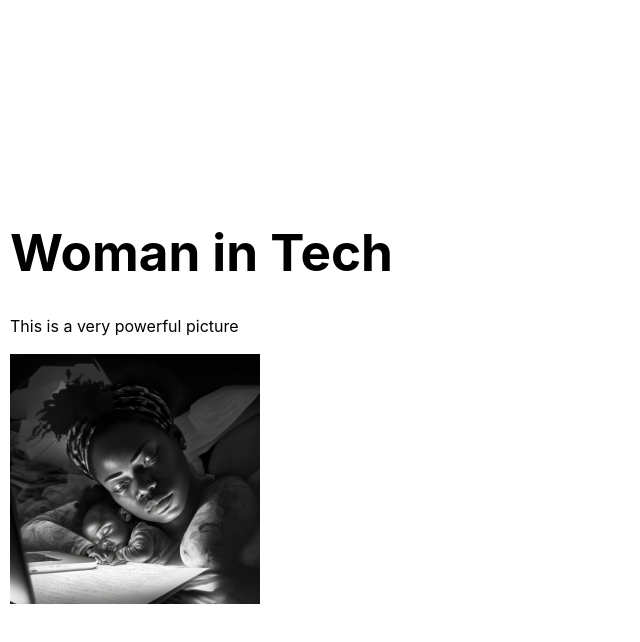
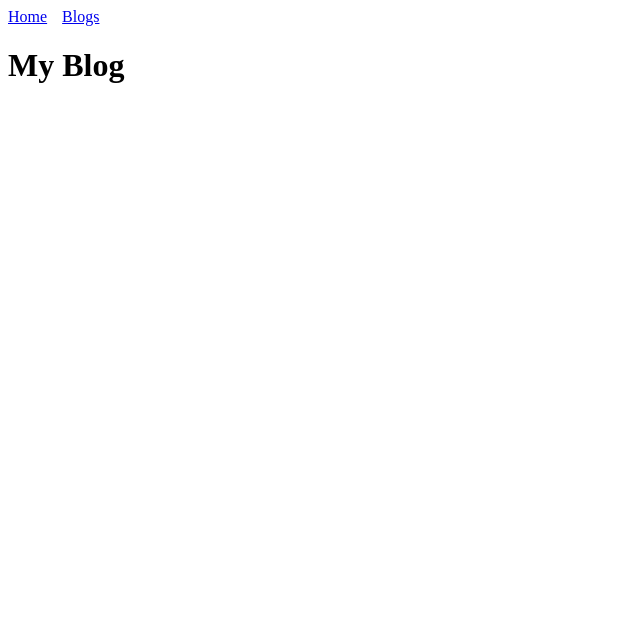
Before and after one commit to M9china/react_training, a React (Vite) app in the folder App1/: page / in a window 1280 px wide. Shown: the top 642 px of the page, without its empty margins (0-640 px from the left). Built offline with nearby package versions, Linux system fonts and the light colour scheme.

Commit message:
feature: added routing

```diff
--- a/App1/package.json
+++ b/App1/package.json
@@ -11,7 +11,8 @@
   },
   "dependencies": {
     "react": "^18.2.0",
-    "react-dom": "^18.2.0"
+    "react-dom": "^18.2.0",
+    "react-router-dom": "^6.11.0"
   },
   "devDependencies": {
     "@types/react": "^18.0.28",
--- a/App1/src/App.jsx
+++ /dev/null
@@ -1,11 +0,0 @@
-function App({Title, Description}) {
-  return (
-    <>
-      <h1 className="description">{Title}</h1>
-      <p className="description">{Description}</p>
-      <img src='../src/assets/pic.jpg' alt='pic' className="myPic"/>
-    </>
-  )
-}
-
-export default App
--- /dev/null
+++ b/App1/src/components/BlogComponent.jsx
@@ -0,0 +1,110 @@
+import { Link, Outlet, useParams } from "react-router-dom";
+export const blogPosts = [
+  {
+    id: 1,
+    title: "Welcome to My First Blog: A Journey of Self-Discovery",
+    description:
+      "In this blog, I'll be sharing my personal experiences and insights on life, love, and everything in between. Join me on this journey of self-discovery as we explore the depths of the human psyche and uncover the secrets to living a fulfilling life.",
+    date: "2020-01-01",
+    image: "https://picsum.photos/id/100/200/300",
+  },
+  {
+    id: 2,
+    title: "The Power of Positive Thinking: How to Transform Your Life",
+    description:
+      "In this post, I'll be discussing the power of positive thinking and how it can transform your life. From changing your mindset to practicing gratitude, I'll be sharing practical tips and techniques to help you cultivate a more positive outlook on life.",
+    date: "2020-01-01",
+    image: "https://picsum.photos/id/100/200/300",
+  },
+  {
+    id: 3,
+    title: "The Art of Mindfulness: Finding Peace in a Busy World",
+    description:
+      "In this post, I'll be exploring the art of mindfulness and how it can help you find peace in a busy world. From meditation to breathing exercises, I'll be sharing practical techniques to help you cultivate a more mindful and present way of living.",
+    date: "2020-01-01",
+    image: "https://picsum.photos/id/100/200/300",
+  },
+  {
+    id: 4,
+    title: "The Importance of Self-Care: How to Prioritize Your Well-Being",
+    description:
+      "In this post, I'll be discussing the importance of self-care and how to prioritize your well-being. From setting boundaries to practicing self-compassion, I'll be sharing practical tips and techniques to help you take care of yourself both physically and mentally.",
+    date: "2020-01-01",
+    image: "https://picsum.photos/id/100/200/300",
+  },
+  {
+    id: 5,
+    title: "The Power of Gratitude: How to Cultivate a Grateful Heart",
+    description:
+      "In this post, I'll be exploring the power of gratitude and how it can transform your life. From keeping a gratitude journal to practicing random acts of kindness, I'll be sharing practical tips and techniques to help you cultivate a more grateful heart.",
+    date: "2020-01-01",
+    image: "https://picsum.photos/id/100/200/300",
+  },
+  {
+    id: 6,
+    title: "The Art of Forgiveness: How to Let Go of Resentment and Anger",
+    description:
+      "In this post, I'll be discussing the art of forgiveness and how to let go of resentment and anger. From practicing empathy to reframing your perspective, I'll be sharing practical tips and techniques to help you cultivate a more forgiving and compassionate mindset.",
+    date: "2020-01-01",
+    image: "https://picsum.photos/id/100/200/300",
+  },
+  {
+    id: 7,
+    title:
+      "The Importance of Connection: How to Build Meaningful Relationships",
+    description:
+      "In this post, I'll be discussing the importance of connection and how to build meaningful relationships. From practicing active listening to expressing vulnerability, I'll be sharing practical tips and techniques to help you cultivate deeper and more fulfilling connections with others.",
+    date: "2020-01-01",
+    image: "https://picsum.photos/id/100/200/300",
+  },
+  {
+    id: 8,
+    title: "The Power of Intention: How to Manifest Your Dreams",
+    description:
+      "In this post, I'll be exploring the power of intention and how to manifest your dreams. From setting clear goals to visualizing your desired outcome, I'll be sharing practical tips and techniques to help you harness the power of your thoughts and beliefs.",
+    date: "2020-01-01",
+    image: "https://picsum.photos/id/100/200/300",
+  },
+  {
+    id: 9,
+    title: "The Art of Letting Go: How to Release Attachments and Find Freedom",
+    description:
+      "In this post, I'll be discussing the art of letting go and how to release attachments and find freedom. From practicing acceptance to embracing impermanence, I'll be sharing practical tips and techniques to help you cultivate a more peaceful and liberated way of living.",
+    date: "2020-01-01",
+    image: "https://picsum.photos/id/100/200/300",
+  },
+  {
+    id: 10,
+    title: "The Importance of Self-Reflection: How to Grow and Evolve",
+    description:
+      "In this post, I'll be discussing the importance of self-reflection and how to grow and evolve. From journaling to seeking feedback, I'll be sharing practical tips and techniques to help you cultivate a more introspective and self-aware way",
+  },
+];
+
+export const DisplayBlog = ({ id, title, description, date, image }) => {
+  return (
+    <Link to={`/blogs/${id}`} className="cover">
+      <img src={image} alt={title} />
+      <h1>{title}</h1>
+      <p>{description}</p>
+      <p>{date}</p>
+    </Link>
+  );
+};
+
+export const BlogComponent = () => {
+  const { id } = useParams();
+  return (
+    <div className="blog-container">
+      {!id ? (
+        <>
+          <div className="blog-posts">
+            {blogPosts.map((blog) => DisplayBlog(blog))}
+          </div>
+        </>
+      ) : (
+        <Outlet />
+      )}
+    </div>
+  );
+};
--- /dev/null
+++ b/App1/src/components/BlogRouting.jsx
@@ -0,0 +1,19 @@
+import { MyComponent,BlogComponent,OneBlogComponent,NavigationComponent } from ".";
+import { Route, Routes } from "react-router-dom"
+export const BlogRouting = () => {
+    const data = {
+        title: " My Blog",
+        description: "My Blog Post",
+    }
+    return(
+        <>
+        <NavigationComponent/>
+        <Routes>
+         <Route path="/" element={<MyComponent title={data.title}/>} />
+         <Route path="/blogs" element={<BlogComponent/>} >
+            <Route path=":id" element={<OneBlogComponent/>}/>
+         </Route>
+        </Routes>
+       </>
+    )
+};
--- /dev/null
+++ b/App1/src/components/DataCollector.jsx
@@ -0,0 +1,14 @@
+export const DataCollector = () => {
+    return  <>
+    <form>
+        <input type="text"  id="name" name="name" />
+        <br/>
+        <input type="text" id="email" name="email" />
+        <br/>
+        <input type="text"id="phone"  name="phone" />
+        <br/>
+        <input type="text"id="address"  name="address" />
+    </form>
+
+    </>
+};
--- /dev/null
+++ b/App1/src/components/MyComponent.jsx
@@ -0,0 +1,8 @@
+  export const MyComponent = ({ title, description }) => {
+  return (
+    <div>
+      <h1>{title}</h1>
+      <p>{description}</p>
+    </div>
+  );
+};
--- /dev/null
+++ b/App1/src/components/NavigationComponent.jsx
@@ -0,0 +1,11 @@
+import {NavLink} from 'react-router-dom'
+export const NavigationComponent = () => {
+    return <>
+            <>
+        <nav>
+            <NavLink className={'navigation'}to='/'>Home</NavLink>
+            <NavLink className={'navigation'}to='/blogs'>Blogs</NavLink>
+        </nav>
+        </>
+    </>
+};
--- /dev/null
+++ b/App1/src/components/OneBlogComponent.jsx
@@ -0,0 +1,7 @@
+import {useParams} from "react-router-dom"
+export const OneBlogComponent = () => {
+    const {id} = useParams()
+    return <>
+    <h1>One {id} </h1>
+    </>
+};
--- /dev/null
+++ b/App1/src/components/index.js
@@ -0,0 +1,6 @@
+export * from "./BlogRouting"
+export * from "./MyComponent"
+export * from "./DataCollector"
+export * from "./BlogComponent"
+export * from "./OneBlogComponent"
+export *  from "./NavigationComponent"
--- a/App1/src/index.css
+++ b/App1/src/index.css
@@ -1,78 +1,4 @@
-:root {
-  font-family: Inter, system-ui, Avenir, Helvetica, Arial, sans-serif;
-  line-height: 1.5;
-  font-weight: 400;
-
-  color-scheme: light dark;
-  color: rgba(255, 255, 255, 0.87);
-  background-color: whitesmoke;
-
-  font-synthesis: none;
-  text-rendering: optimizeLegibility;
-  -webkit-font-smoothing: antialiased;
-  -moz-osx-font-smoothing: grayscale;
-  -webkit-text-size-adjust: 100%;
+.navigation{
+  margin-right: 15px;
+  margin-bottom: 15px;
 }
-.myPic{
-  height: 250px;
-  width: 250px;
-  margin-left: 10px;
-}
-.description{
-  color: black;
-  margin-left: 10px;
-}
-
-a {
-  font-weight: 500;
-  color: #646cff;
-  text-decoration: inherit;
-}
-a:hover {
-  color: #535bf2;
-}
-
-body {
-  margin: 0;
-  display: flex;
-  place-items: center;
-  min-width: 320px;
-  min-height: 100vh;
-}
-
-h1 {
-  font-size: 3.2em;
-  line-height: 1.1;
-}
-
-button {
-  border-radius: 8px;
-  border: 1px solid transparent;
-  padding: 0.6em 1.2em;
-  font-size: 1em;
-  font-weight: 500;
-  font-family: inherit;
-  background-color: #1a1a1a;
-  cursor: pointer;
-  transition: border-color 0.25s;
-}
-button:hover {
-  border-color: #646cff;
-}
-button:focus,
-button:focus-visible {
-  outline: 4px auto -webkit-focus-ring-color;
-}
-
-@media (prefers-color-scheme: light) {
-  :root {
-    color: #213547;
-    background-color: #ffffff;
-  }
-  a:hover {
-    color: #747bff;
-  }
-  button {
-    background-color: #f9f9f9;
-  }
-}
--- a/App1/src/main.jsx
+++ b/App1/src/main.jsx
@@ -1,10 +1,13 @@
 import React from 'react'
 import ReactDOM from 'react-dom/client'
-import App from './App.jsx'
+import { BlogRouting } from './components'
 import './index.css'
+import {BrowserRouter} from 'react-router-dom'
 
 ReactDOM.createRoot(document.getElementById('root')).render(
   <React.StrictMode>
-    <App Title={"Woman in Tech"} Description={"This is a very powerful picture"}/>
+    <BrowserRouter>
+    <BlogRouting/>
+    </BrowserRouter>
   </React.StrictMode>,
 )
```
Also changed, not shown: 1 other file (tests, documents, lock files or other folders).
